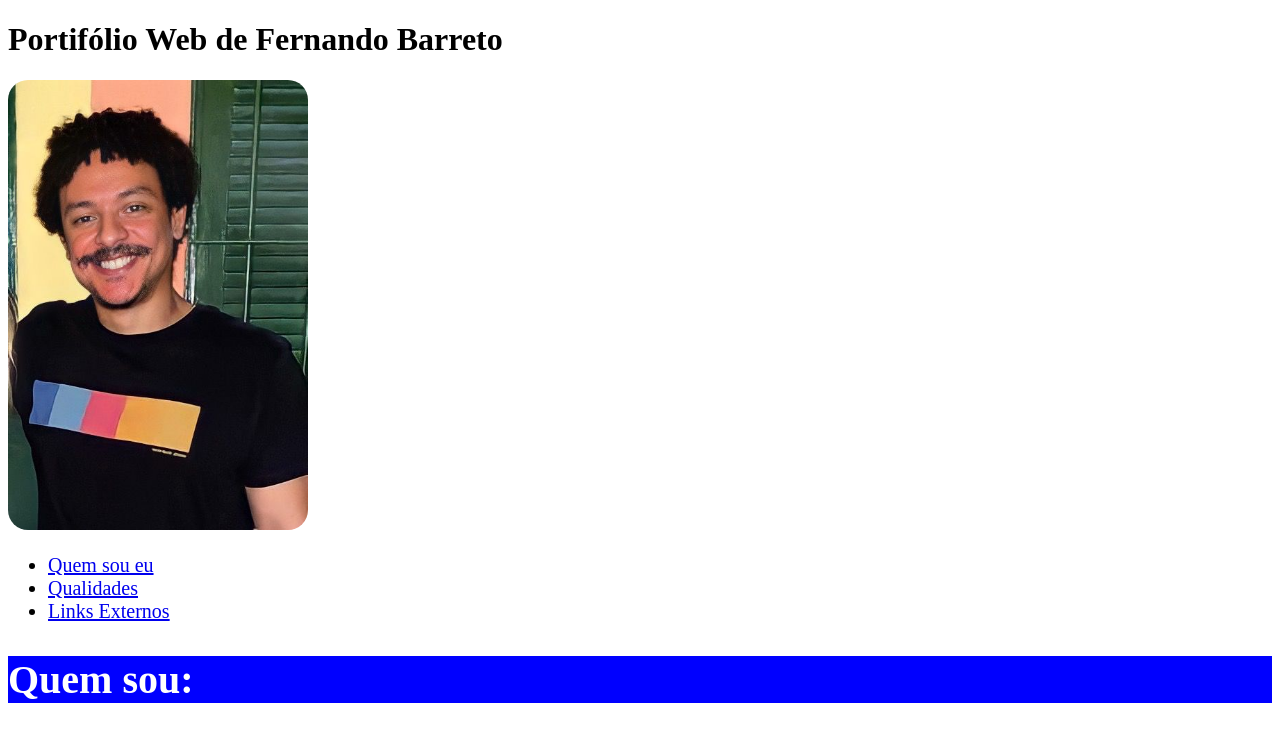
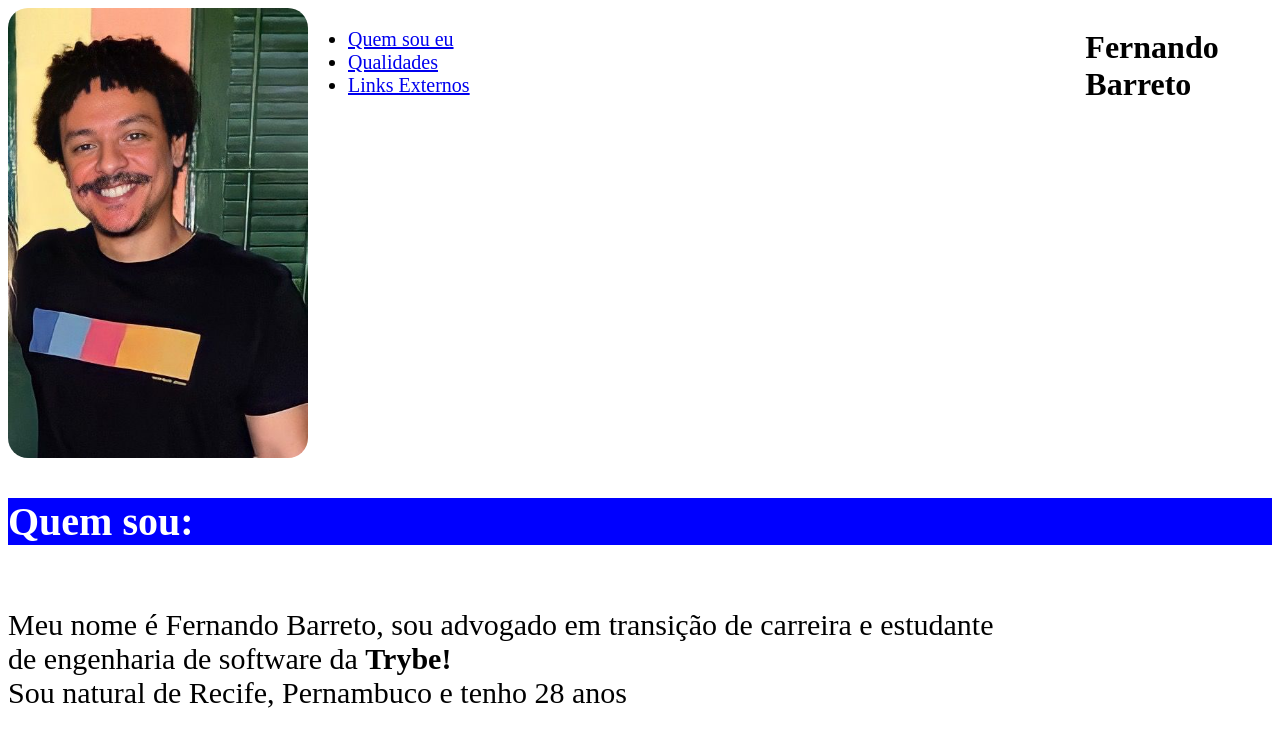
Before and after one commit to nandogb/nandogb.github.io, a plain HTML site: page index.html in a window 1280 px wide. Shown: the top 733 px of the page. Drawn offline with Linux system fonts and the light colour scheme.

Commit message:
atualização de cssv3

```diff
--- a/index.html
+++ b/index.html
@@ -7,6 +7,16 @@
     <title>Fernando Barreto</title>
     <link rel="stylesheet" type="text/css" href="fontes.css">
 <style>
+
+    h1 {
+        left:90%;
+        position: fixed;
+        transform: translate(-50%,0);
+    }
+
+    .container {
+        display: flex;
+    }
 
     img {
         border-radius: 20px;
@@ -45,19 +55,27 @@
         font-size: 30px;
     }
 
+
+
 </style>
 
 
 </head>
 
 <body>
-    <h1>Portifólio Web de Fernando Barreto</h1>
-    <img src="images/proflie-pic.jpeg" alt="Foto muito bonita do estudante tryber Fernando Barreto" width="300px">
-     <ul>
+    <h1>Fernando Barreto</h1>
+    <div class="container">
+    <div class="picture">   <img src="images/proflie-pic.jpeg" alt="Foto muito bonita do estudante tryber Fernando Barreto" width="300px">
+    </div>
+
+    <div class="listalinks">
+    <ul>
         <li><a href="#quemSouEu">Quem sou eu</a></li>
         <li><a href="#comoEuSou">Qualidades</a></li>
         <li><a href="#linksExternos">Links Externos</a></li>
     </ul>
+    </div>
+    </div>
     <h2 style="font-size:40px;" id="quemSouEu">Quem sou:</h2>
     <div class="textos">
     <p id="apresentacao">Meu nome é Fernando Barreto, sou advogado em transição de carreira e estudante de engenharia de software da <strong>Trybe!</strong><br>
```
